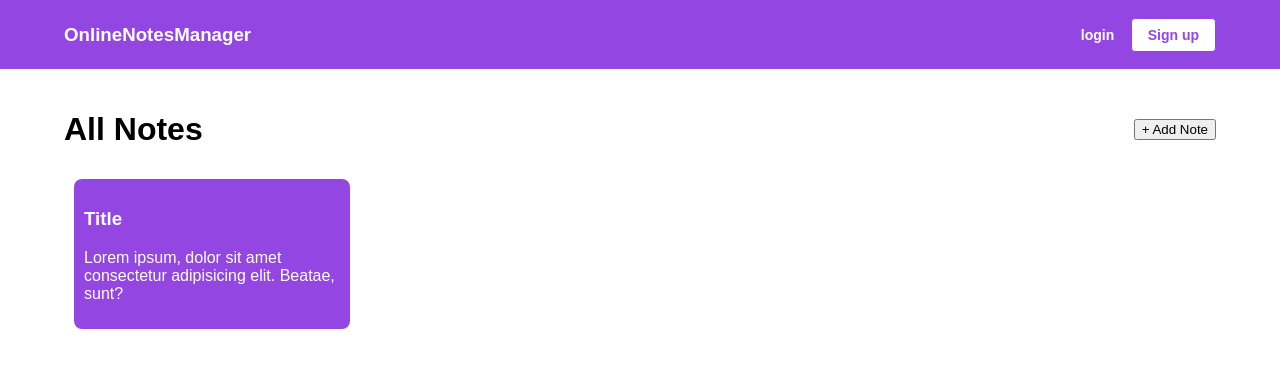
After one commit to Rana-Hamza-cyber/onlineNotesManager, a Flask app: page /addnote in a window 1280 px wide. The commit adds this page. Shown: the top 368 px of the page. Run offline with Flask 3, Linux system fonts and the light colour scheme.

Commit message:
completed login/logout, signup, frontend dashboard

```diff
--- a/app.py
+++ b/app.py
@@ -7,9 +7,22 @@ app.secret_key = os.urandom(24)
 
 # ---------------- ROUTES ---------------- #
 
-@app.route('/')
+# @app.route('/something')
+# def something():
+#     return render_template('something.html')
+
+# ---------------- Notes ---------------- #
+
+@app.route('/addnote')
+def addnotes():
+    return render_template('dashboard.html')
+
+# ---------------- User Login/Logout ---------------- #
+
+@app.route('/login')
 def login():
     return render_template('login.html')
+
 
 @app.route('/login_validation', methods=['POST'])
 def login_validation():
@@ -54,11 +67,12 @@ def add_user():
         connection.close()
         return render_template('registration.html', msg="User already exists")
     else:
-        cursor.execute("INSERT INTO USERS(first_name,last_name,email,password) VALUES(?,?,?,?)",
+        cursor.execute("INSERT INTO USERS(first_name,last_name,email,password)",
                        (fname, lname, email, password))
         connection.commit()
         connection.close()
-        return render_template('login.html')
+        # return render_template('login.html')
+        return redirect('/home')
 
 @app.route('/logout')
 def logout():
--- /dev/null
+++ b/static/dashboard.css
@@ -0,0 +1,85 @@
+body{
+    padding: 0px;
+    margin: 0px;
+    font-family: sans-serif;
+}
+
+.bg{
+    display: flex;
+    flex-direction: column;
+    height: 100%;
+}
+
+.navbar{
+    padding: 5px 5vw;
+    /* height: 10vh; */
+    margin: 0px;
+    display: flex;
+    justify-content: space-between;
+    align-items: center;
+    background-color: #9446e2;
+    color: white;
+}
+
+.login{
+    padding: 8px 0px;
+    margin-right: 10px;
+    border: 2px solid rgba(255, 255, 255, 0);
+    text-decoration: none;
+    font-size: 14px;
+    background-color: rgba(255, 255, 255, 0);
+    color: white;
+    font-weight: bold;
+}
+
+.login:hover{
+    border-bottom: 2px solid white;
+}
+
+.signup{
+    padding: 8px 16px;
+    border: 1px solid #9446e2;
+    border-radius: 4px;
+    text-decoration: none;
+    font-size: 14px;
+    background-color: white;
+    color: #9446e2;
+    font-weight: bold;
+}
+
+.signup:hover{
+    background-color: #9446e2;
+    color: white;
+    border: 1px solid white;
+}
+
+.body{
+    background-color: white;
+    flex-grow: 1;
+    padding: 20px 5vw;
+}
+
+.body .title{
+    display: flex;
+    justify-content: space-between;
+    align-items: center;
+}
+
+.notes-container{
+    display: grid;
+    grid-template-columns: repeat(4, 1fr);
+    grid-template-rows: auto;
+    gap: 10px;
+    padding: 10px;
+}
+
+.item{
+    background-color: #9446e2;
+    color: white;
+    padding: 10px;
+    border-radius: 8px;
+}
+
+.item h4{
+    font-weight: bold;
+}
--- /dev/null
+++ b/templates/dashboard.html
@@ -0,0 +1,38 @@
+<!DOCTYPE html>
+<html lang="en">
+
+<head>
+    <meta charset="UTF-8">
+    <meta name="viewport" content="width=device-width, initial-scale=1.0">
+    <link rel="stylesheet" href="{{ url_for('static', filename='dashboard.css') }}">
+    <title>Dashboard</title>
+</head>
+
+<body>
+    <div class="bg">
+        <div class="navbar" id="navbar">
+            <h3>OnlineNotesManager</h3>
+            <div>
+                <a href="/login"><button class="login">login</button></a>
+                <a href="/registration"><button class="signup">Sign up</button></a>
+            </div>
+        </div>
+        <div class="body" id="body">
+            <div class="title">
+                <h1>All Notes</h1>
+                <div>
+                    <button>+ Add Note</button>
+                </div>
+            </div>
+
+            <div class="notes-container">
+                <div class="item">
+                    <h3>Title</h3>
+                    <p>Lorem ipsum, dolor sit amet consectetur adipisicing elit. Beatae, sunt?  </p>
+                </div>
+            </div>
+        </div>
+    </div>
+</body>
+
+</html>
--- a/templates/login.html
+++ b/templates/login.html
@@ -11,7 +11,7 @@
         <p class="main_heading">Online Notes Manager</p>
         <img>
         <form method="post" action="/login_validation">
-            <input type="email" name="email" placeholder="Enter email" autocomplete="off" required><br>
+            <input type="text" name="email" placeholder="Enter email" autocomplete="off" required><br>
             <input type="password" name="password" placeholder="Enter password" autocomplete="off" required><br>
             <button type="submit">Login</button>
         </form>
```
Also changed, not shown: LoginData.db.
